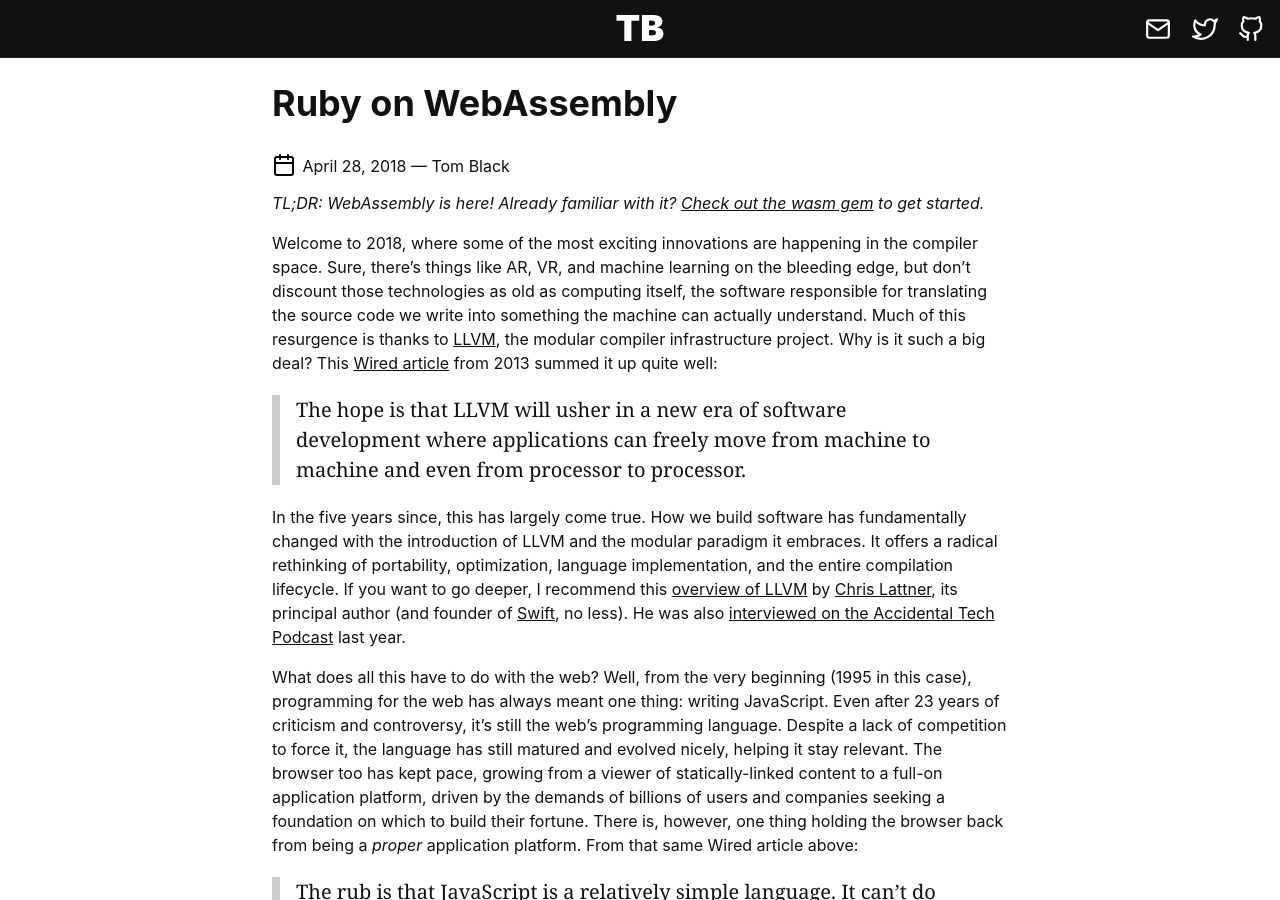
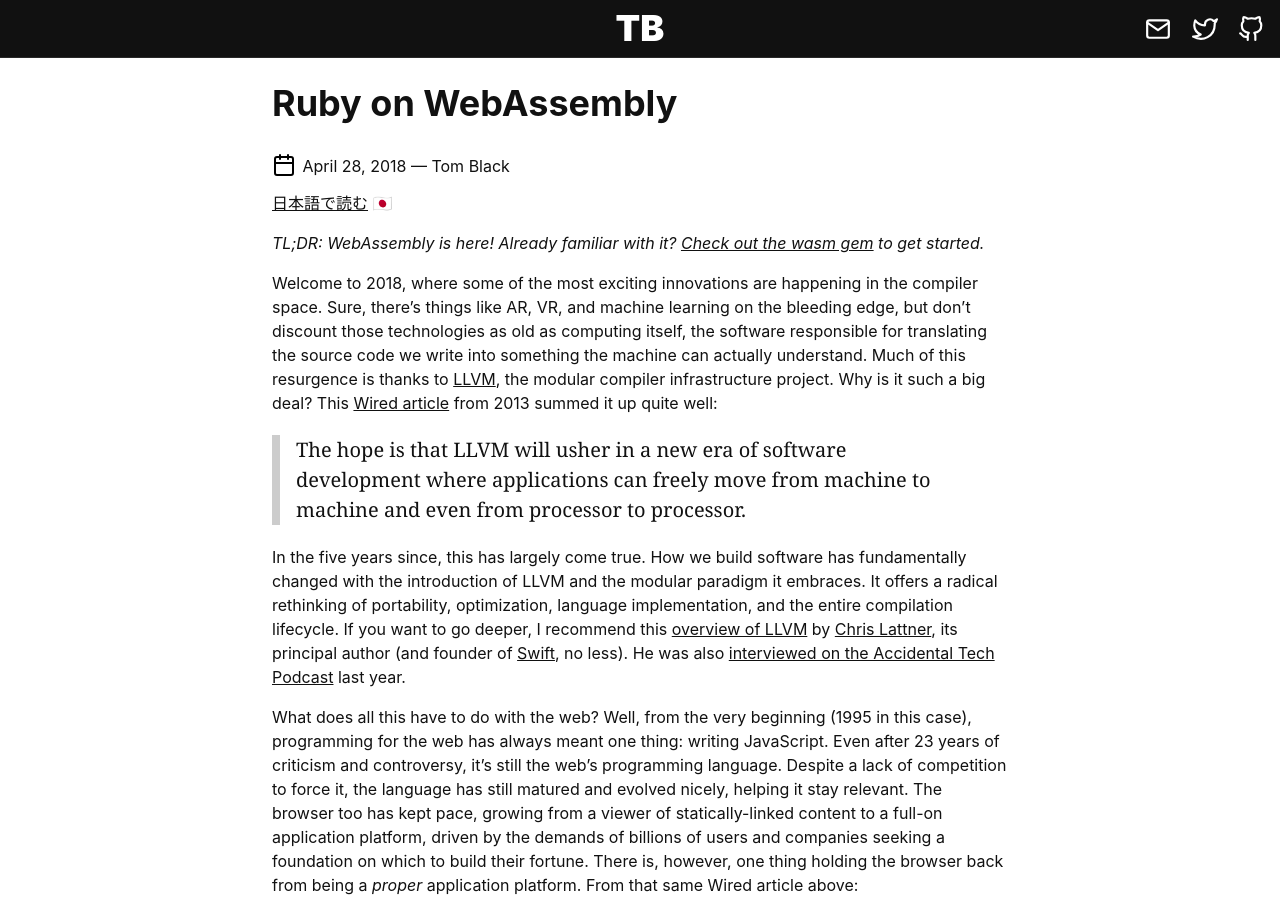
Before and after one commit to blacktm/blacktm.github.io, a Jekyll site: the page built from _posts/2018-04-28-ruby-on-webassembly.md, in a window 1280 px wide and 900 px high. Built offline with Jekyll 4.4.1, drawn with Linux system fonts in a browser that asks for light colours.

Commit message:
Add Japanese translation link

```diff
--- a/_posts/2018-04-28-ruby-on-webassembly.md
+++ b/_posts/2018-04-28-ruby-on-webassembly.md
@@ -1,6 +1,8 @@
 ---
 title: Ruby on WebAssembly
 ---
+
+[日本語で読む](https://techracho.bpsinc.jp/hachi8833/2018_08_22/60810) 🇯🇵
 
 _TL;DR: WebAssembly is here! Already familiar with it? [Check out the wasm gem](#the-wasm-ruby-gem) to get started._
 
```
